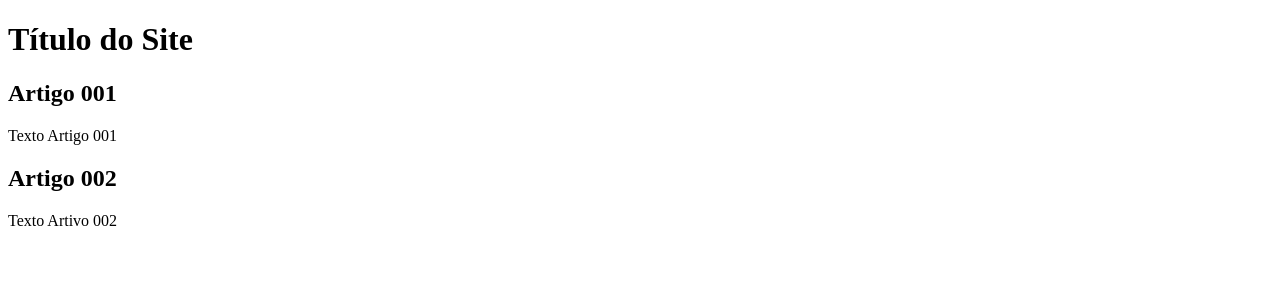
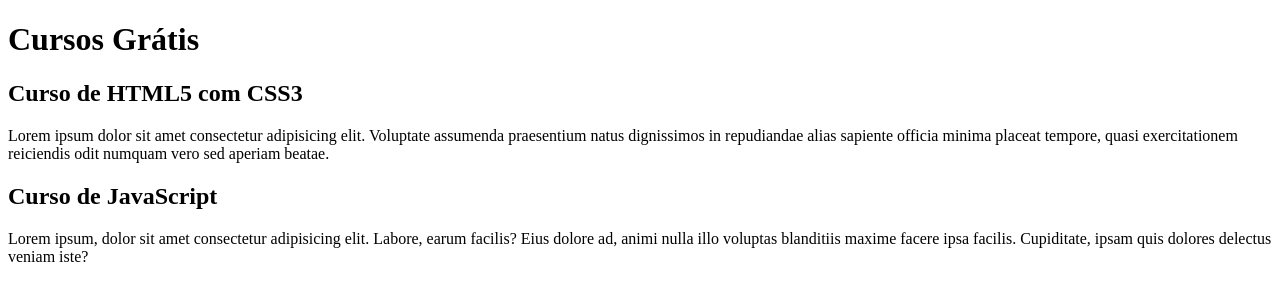
Before and after one commit to WictorBenevenutti/projeto-site, a plain HTML site: page index.html in a window 1280 px wide. Drawn offline with Linux system fonts and the light colour scheme.

Commit message:
Comecei a escrever o conteúdo

```diff
--- a/index.html
+++ b/index.html
@@ -8,15 +8,15 @@
 <body>
     <main>
         <header>
-            <h1>Título do Site</h1>
+            <h1>Cursos Grátis</h1>
         </header>
         <article>
-            <h2>Artigo 001</h2>
-            <p>Texto Artigo 001</p>
+            <h2>Curso de HTML5 com CSS3</h2>
+            <p>Lorem ipsum dolor sit amet consectetur adipisicing elit. Voluptate assumenda praesentium natus dignissimos in repudiandae alias sapiente officia minima placeat tempore, quasi exercitationem reiciendis odit numquam vero sed aperiam beatae.</p>
         </article>
         <article>
-            <h2>Artigo 002</h2>
-            <p>Texto Artivo 002</p>
+            <h2>Curso de JavaScript</h2>
+            <p>Lorem ipsum, dolor sit amet consectetur adipisicing elit. Labore, earum facilis? Eius dolore ad, animi nulla illo voluptas blanditiis maxime facere ipsa facilis. Cupiditate, ipsam quis dolores delectus veniam iste?</p>
         </article>
     </main>
 
```
